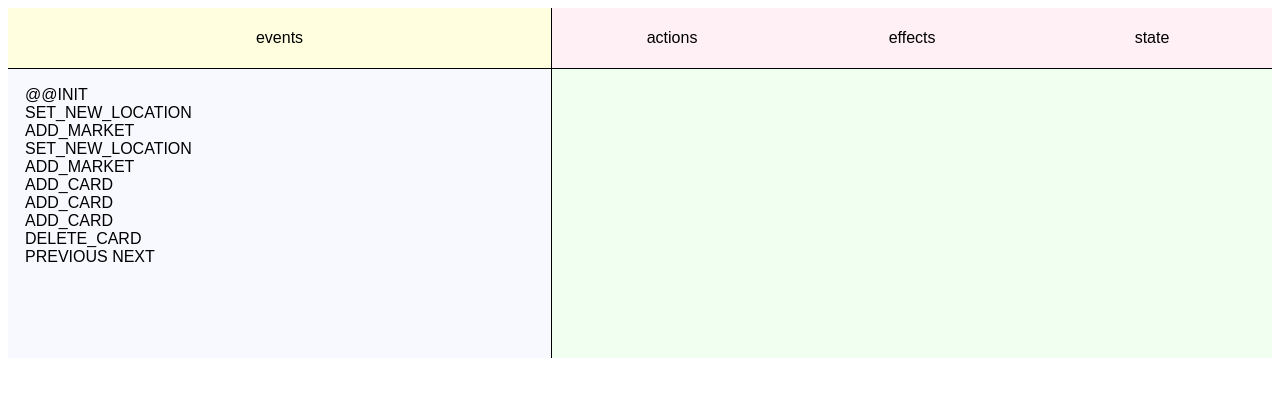
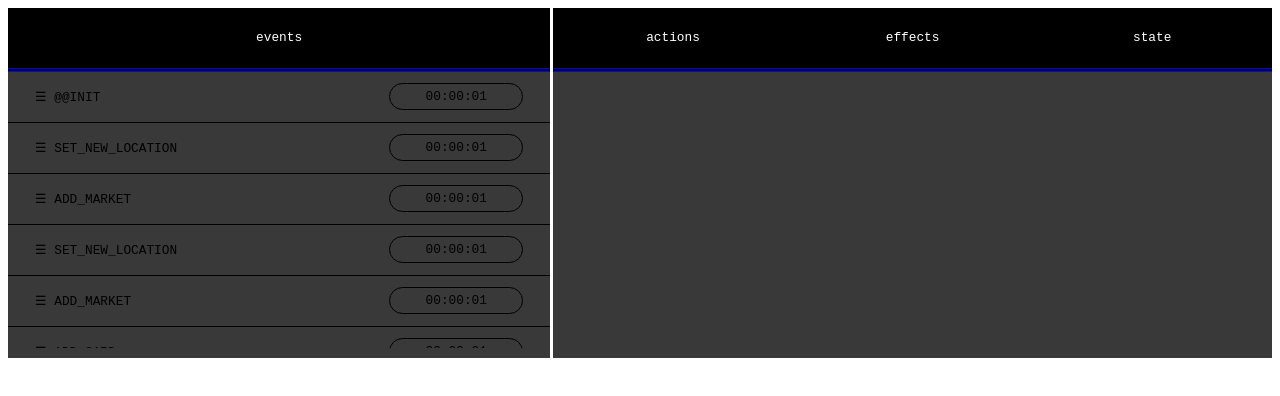
Before and after one commit to RainbowSunDev/react-rewind, a React app in the folder src/app/: page / in a window 1280 px wide. Shown: the top 396 px of the page. Built offline with nearby package versions, Linux system fonts and the light colour scheme.

Commit message:
front-end v.002 styling

```diff
--- a/src/app/components/EventCards/EventCreator.jsx
+++ b/src/app/components/EventCards/EventCreator.jsx
@@ -1,12 +1,16 @@
 import React from 'react';
+
+import { EventCard, EventTimeDiv } from '../../styles/Events.jsx';
 
 export default function EventCreator(props) {
   // renders individual action
-  const { action, id, addAction } = props;
+  const { action, id, addAction, actionTime } = props;
+  console.log(EventCard);
+  return (
+    <EventCard id={id} onClick={addAction}>
+      &#x2630; {action}
+      <EventTimeDiv>{actionTime || '00:00:01'}</EventTimeDiv>
+    </EventCard>
 
-  return (
-    <div id={id} onClick={ addAction }>
-      {action}
-    </div>
   );
 }
--- a/src/app/styles/Events.jsx
+++ b/src/app/styles/Events.jsx
@@ -2,5 +2,40 @@ import styled from 'styled-components';
 
 // formats the events display
 export const EventsWrapper = styled.div`
-  margin: 17px 17px;
+  /* margin: 17px 17px; */
+  /* padding-top: 2%; */
+  /* padding-bottom: 2%; */
+  height: 79%;
+  overflow: auto;
 `;
+
+
+
+// events actions bar
+export const EventCard = styled.div`
+  display: flex;
+  justify-content: space-between;
+  align-items: center;
+  height: 50px;
+  color: black;
+  padding-left: 5%;
+  padding-right: 5%;
+  border-bottom: 1px solid black;
+  cursor: pointer;
+
+  &:hover {
+    color: white;
+    border-bottom: 1px solid blue;
+  }
+`;
+
+export const EventTimeDiv = styled.div`
+  height: 15px;
+  width: 25%;
+  text-align: center;
+  /* background-color: black; */
+  color: black;
+  padding: 1%;
+  border-radius: 25px;
+  border: 1px solid black;
+`;
--- a/src/app/styles/Nav.jsx
+++ b/src/app/styles/Nav.jsx
@@ -2,22 +2,24 @@ import styled from "styled-components";
 
 // events nav wrapper
 export const EventsNavWrapper = styled.div`
-  background-color: lightyellow;
+  background-color: #000;
   display: flex;
   align-items: center;
   justify-content: center;
   width: 100%;
   height: 17%;
-  border-bottom: 1px solid black;
+  border-bottom: 4px double blue;
+  color: white;
 `;
 
 
 // details nav wrapper
 export const DetailsNavWrapper = styled.div`
-  background-color: lavenderblush;
+  background-color: #000;
   width: 100%;
   height: 17%;
-  border-bottom: 1px solid black;
+  border-bottom: 4px double blue;
+  color: white;
 `;
 
 
@@ -34,11 +36,12 @@ export const Buttons = styled.div`
     height: 100%;
     width: 100%;
     text-decoration: none;
-    color: black;
+    color: white;
 
     &.active {
     color: white;
-    background-color: lavender;
+    background-color: blue;
+    /* border-bottom: 3px solid white; */
     }
   }
 
@@ -60,8 +63,9 @@ export const Button = styled.div`
   }
 
   :hover {
-    background: lavender;
+    background: blue;
     color: white;
+    /* border-bottom: 3px solid black; */
   }
 
 `;
--- a/src/app/styles/SplitPane.jsx
+++ b/src/app/styles/SplitPane.jsx
@@ -1,22 +1,26 @@
 import styled from 'styled-components';
 
 export const PaneWrapper = styled.div`
-  font-family: Arial;
-  background-color:lightblue;
+  font-family: "courier new";
+  font-weight: 400;
+  font-size: .80em;
+  color: white;
+  background-color:#393939;
   height: 350px;
   display: flex;
   justify-content: space-around;
 `;
 
 export const LeftPane = styled.div`
-  background-color: Ghostwhite;
-  border-right: 1px solid black;
+  background-color: #393939;
+  border-right: 3px solid white;
   height: 100%;
   width: 43%;
 `;
 
 export const RightPane = styled.div`
-  background-color: honeydew;
+  color: white;
+  background-color: #393939;
   height: 100%;
   width: 57%;
 `;
```
Also changed, not shown: 1 other file (tests, documents, lock files or other folders).
